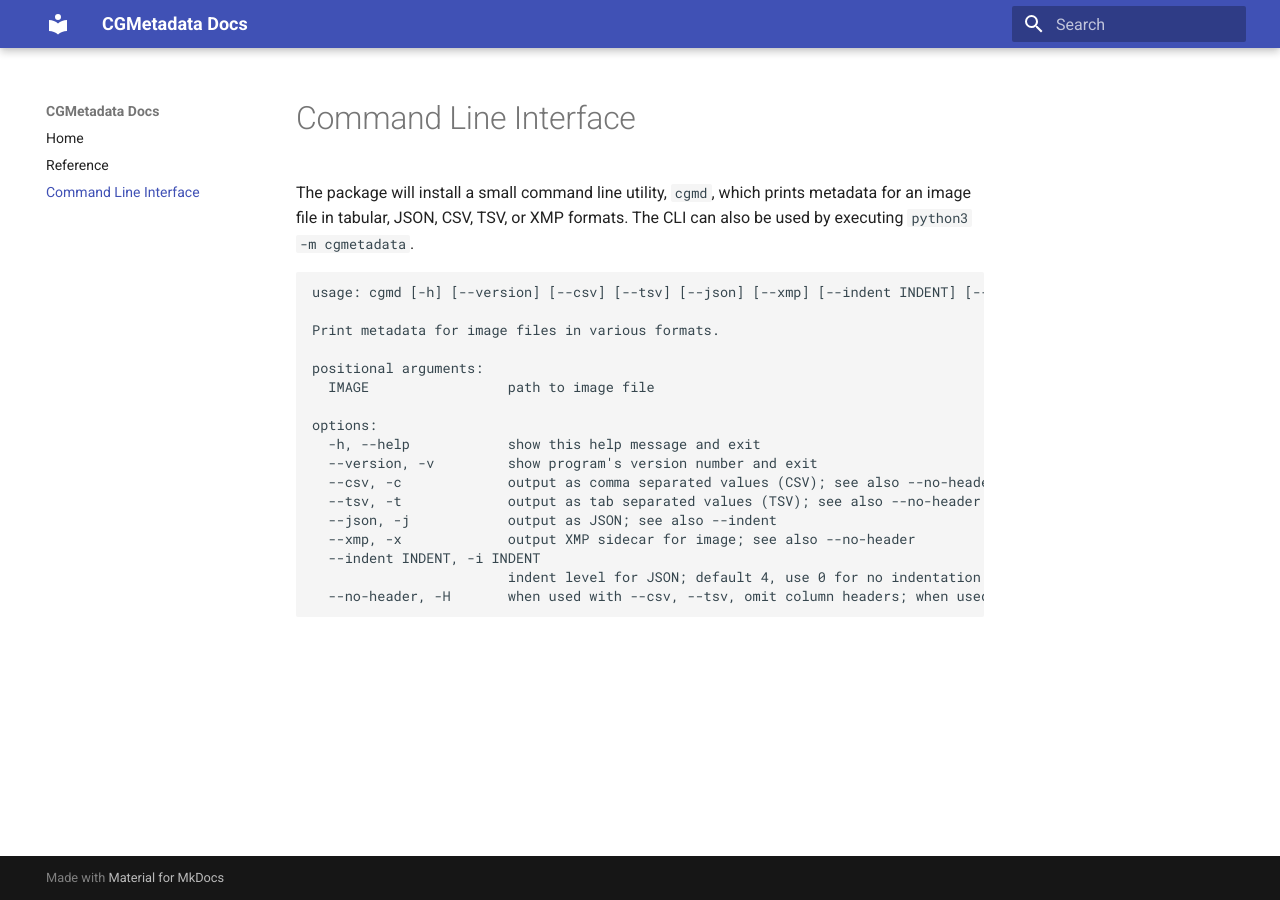
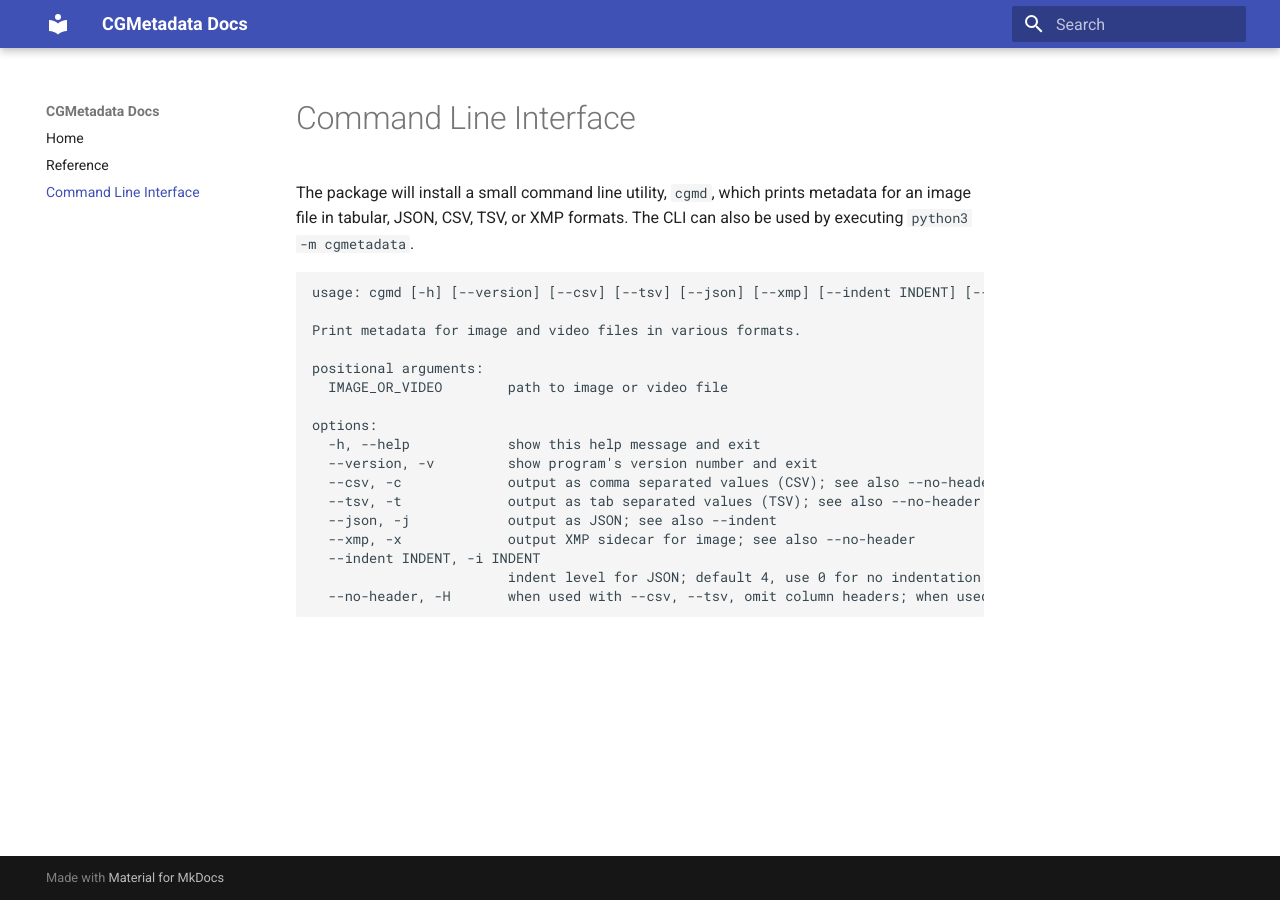
Before and after one commit to RhetTbull/CGMetadata, an MkDocs documentation site: the page built from docs/cli.md, in a window 1280 px wide. Built offline with MkDocs 1.6.1 and Material for MkDocs 9.7.7, drawn with Linux system fonts in a browser that asks for light colours.

Commit message:
Updated docs

````diff
--- a/docs/cli.md
+++ b/docs/cli.md
@@ -5,12 +5,12 @@ metadata for an image file in tabular, JSON, CSV, TSV, or XMP formats.
 The CLI can also be used by executing `python3 -m cgmetadata`.
 
 ```
-usage: cgmd [-h] [--version] [--csv] [--tsv] [--json] [--xmp] [--indent INDENT] [--no-header] IMAGE
+usage: cgmd [-h] [--version] [--csv] [--tsv] [--json] [--xmp] [--indent INDENT] [--no-header] IMAGE_OR_VIDEO
 
-Print metadata for image files in various formats.
+Print metadata for image and video files in various formats.
 
 positional arguments:
-  IMAGE                 path to image file
+  IMAGE_OR_VIDEO        path to image or video file
 
 options:
   -h, --help            show this help message and exit
````
Also changed, not shown: README.md (+28 -0 lines), docs/reference.md (+10 -0 lines), 2 other files.
